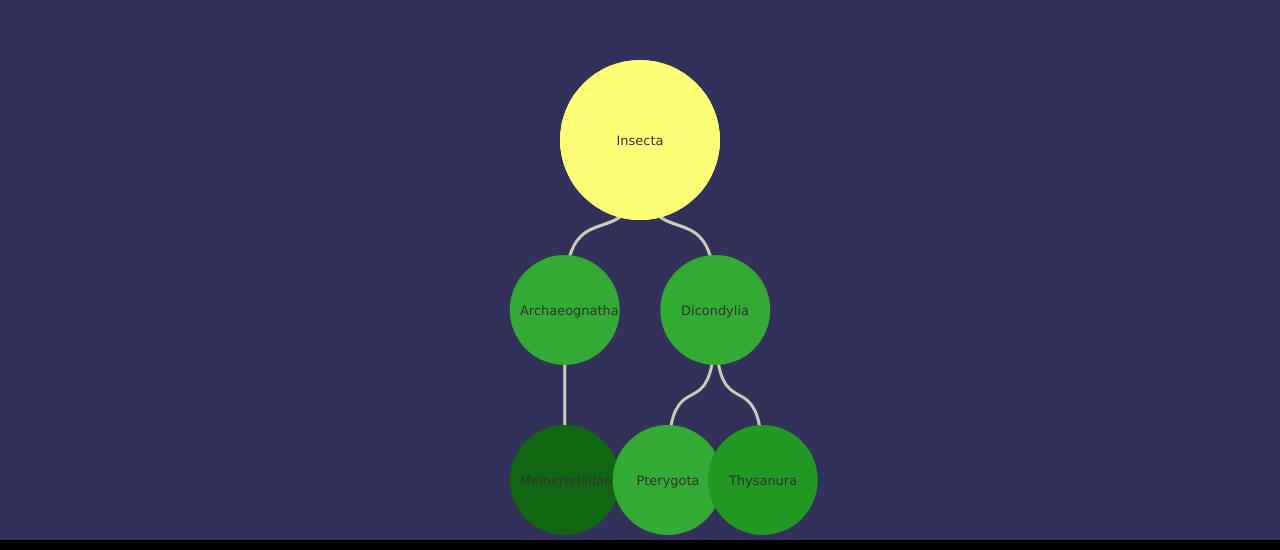
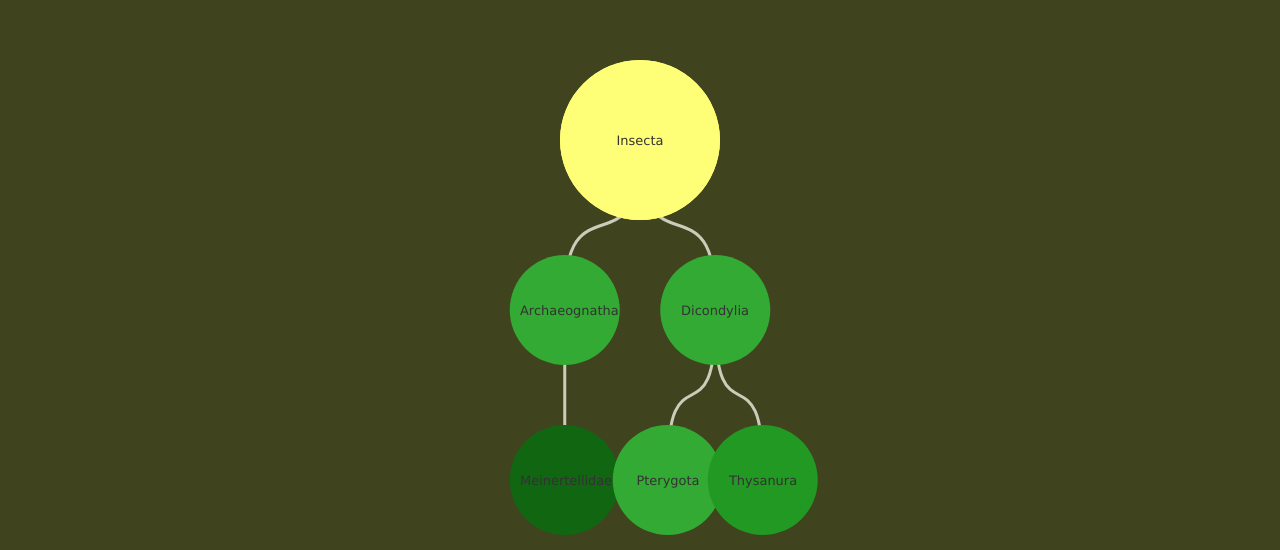
Before and after one commit to sarah-arrrgh/naturehack, a plain HTML site: page index.html in a window 1280 px wide. Shown: the part 260-810 px from the top of the page. Drawn offline with Linux system fonts and the light colour scheme.

Commit message:
Change background to green

```diff
--- a/treeSpecies/css/base.css
+++ b/treeSpecies/css/base.css
@@ -6,7 +6,7 @@ html, body {
     font-family: "Lucida Grande", Verdana;
     font-size: 0.9em;
     text-align: center;
-    background-color:#000000;
+    background-color:#40441e;
 }
 
 input, select {
@@ -74,7 +74,7 @@ a {
 #center-container {
     height: 100%;
     width:100%;
-    background-color:#323159;
+    background-color:#40441e;
     color:#ccc;
 }
 
```
